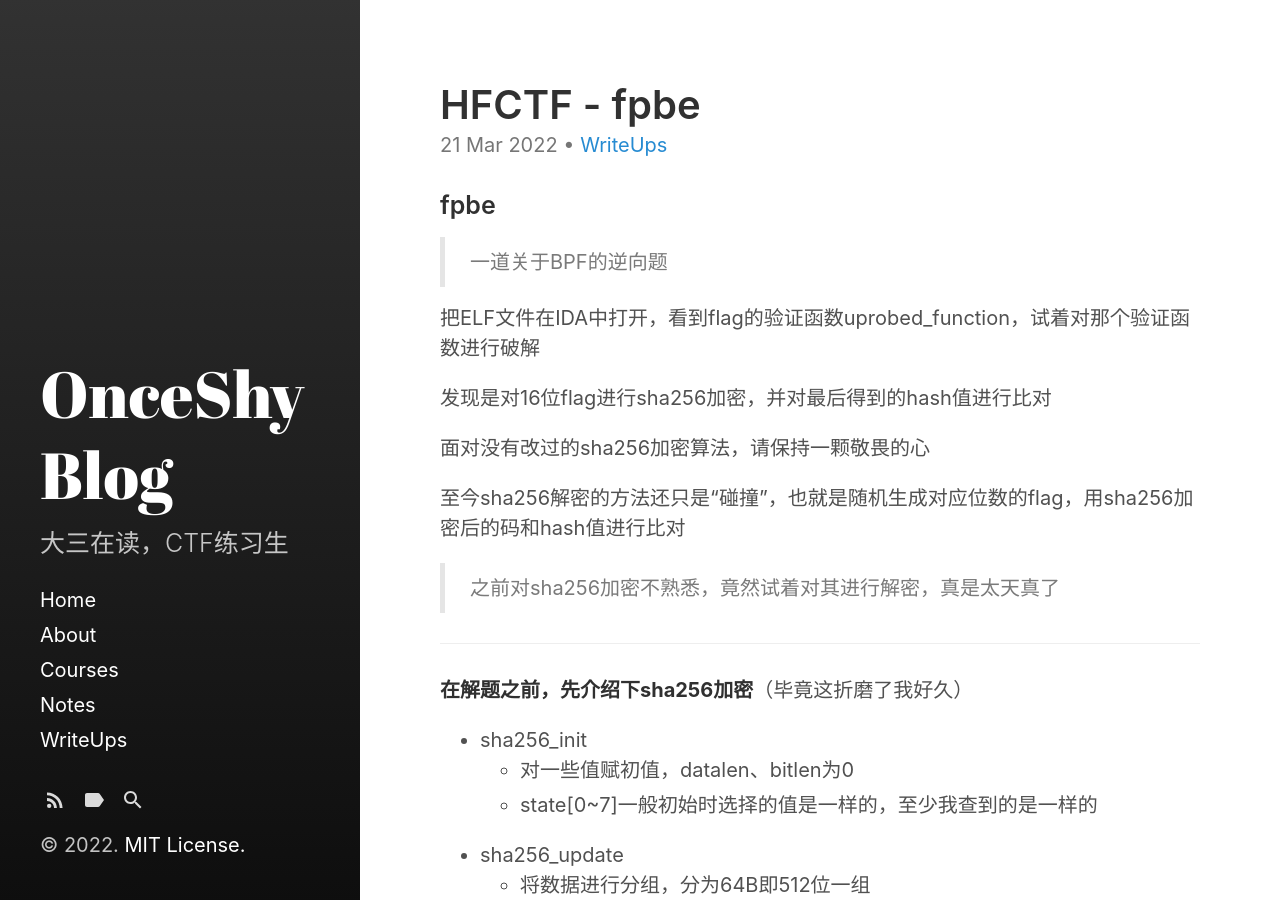
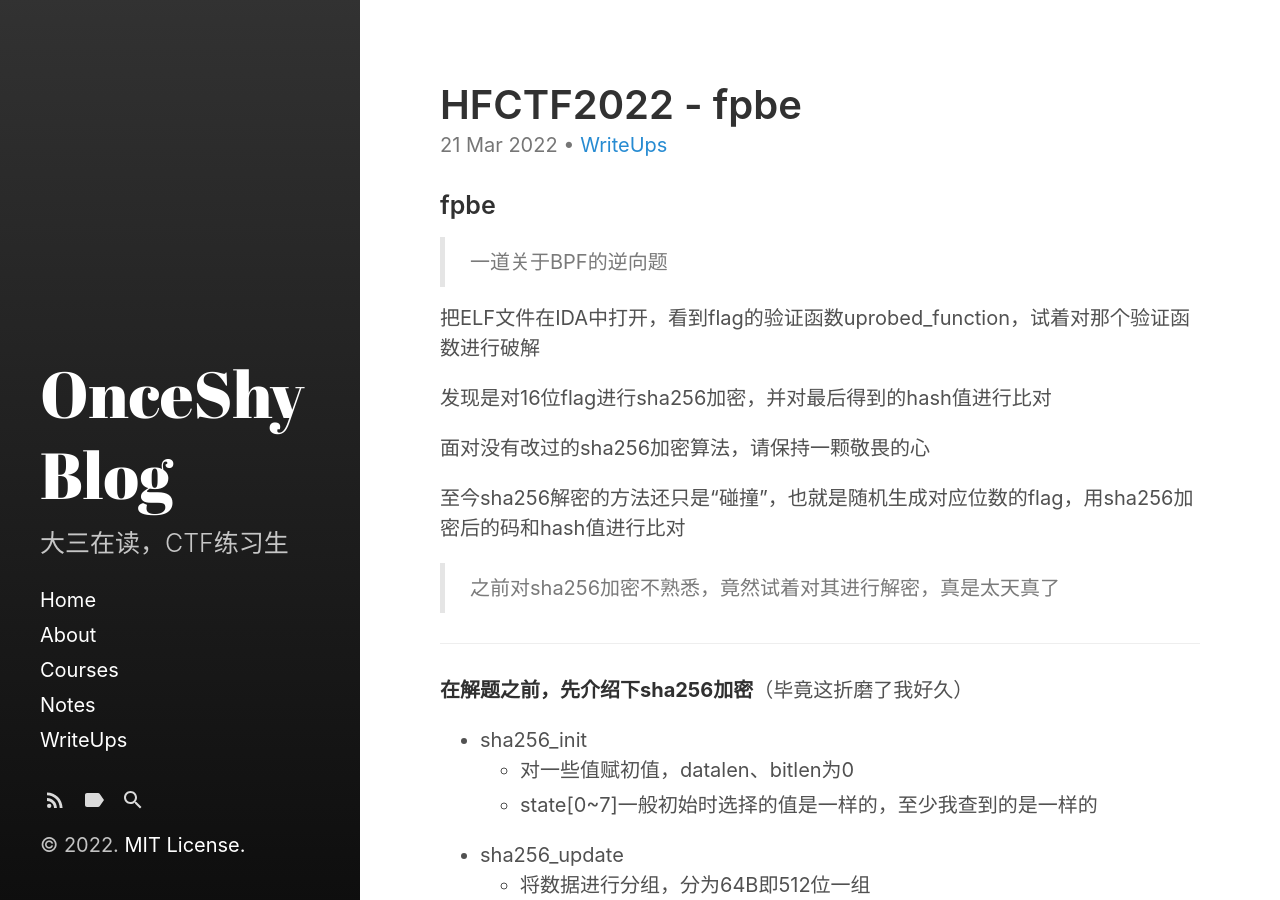
Before and after one commit to showmydata/showmydata.github.io, a Jekyll site: the page built from _posts/2022-3-21-Writeups-HFCTF-fpbe.md, in a window 1280 px wide and 900 px high. Built offline with Jekyll 4.4.1, drawn with Linux system fonts in a browser that asks for light colours.

Commit message:
Update 2022-3-21-Writeups-HFCTF-fpbe.md

```diff
--- a/_posts/2022-3-21-Writeups-HFCTF-fpbe.md
+++ b/_posts/2022-3-21-Writeups-HFCTF-fpbe.md
@@ -1,12 +1,12 @@
 ---
 layout: post
-title: "HFCTF - fpbe"
+title: "HFCTF2022 - fpbe"
 categories:
   - WriteUps
 tags:
   - WP
   - Reverse
-  - HFCTF
+  - HFCTF2022
 last_modified_at: 2022-03-18T22:00:52+08:00
 ---
 
```
